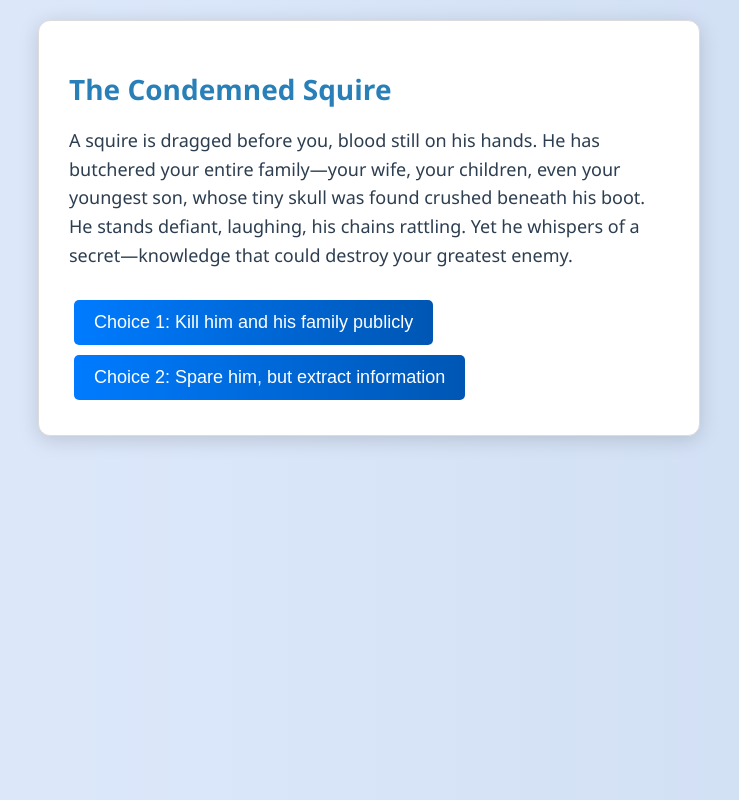
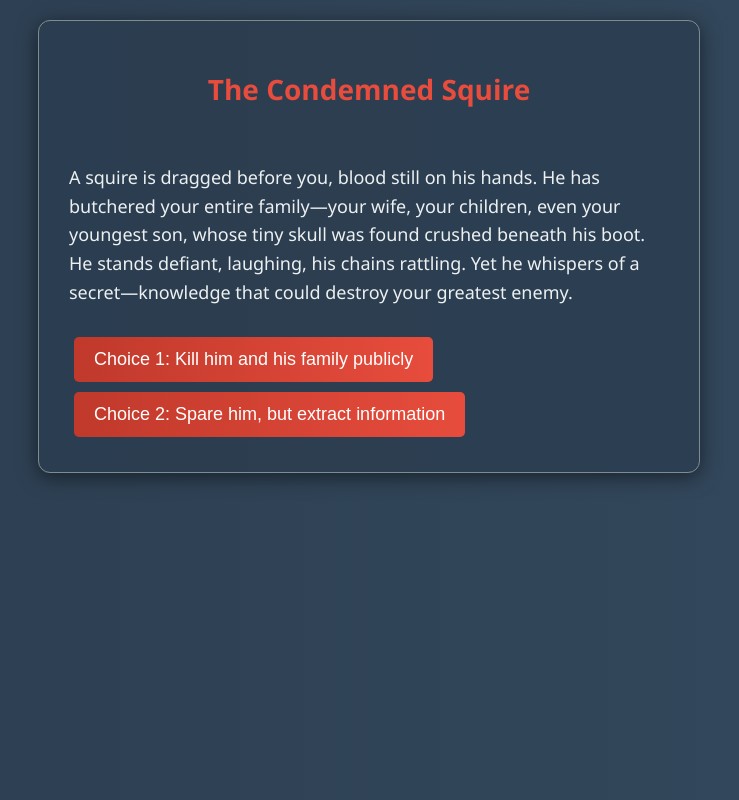
Before and after one commit to khantnaing910/SF-The-Dark-Throne-A-Kingdom-of-Blood-and-Madness-, a plain HTML site: page index.html in a window 1280 px wide. Shown: the whole page, without its empty margins (271-1010 px from the left). Drawn offline with Linux system fonts and the light colour scheme.

Commit message:
Add files via upload

```diff
--- a/index.html
+++ b/index.html
@@ -8,7 +8,8 @@
 </head>
 <body>
     <div class="container">
-        <h1 id="titleLabel">Scenario Title</h1>
+        <center><h1 id="titleLabel">Scenario Title</h1></center>
+        <br>
         <p id="textLabel">Scenario text will appear here.</p>
         <div class="button-container">
             <button id="button1">Choice 1</button>
--- a/styles.css
+++ b/styles.css
@@ -1,7 +1,7 @@
 body {
     font-family: 'Segoe UI', Tahoma, Geneva, Verdana, sans-serif;
-    background: linear-gradient(to right, #e0eafc, #cfdef3);
-    color: #2c3e50;
+    background: linear-gradient(to right, #2c3e50, #34495e); /* Darker gradient */
+    color: #ecf0f1; /* Light text color for contrast */
     margin: 0;
     padding: 20px;
 }
@@ -9,17 +9,17 @@ body {
 .container {
     max-width: 600px;
     margin: auto;
-    background: white;
+    background: rgba(44, 62, 80, 0.9); /* Semi-transparent dark background */
     padding: 30px;
     border-radius: 12px;
-    border: 1px solid #dcdcdc;
-    box-shadow: 0 4px 20px rgba(0, 0, 0, 0.15);
+    border: 1px solid #7f8c8d; /* Darker border */
+    box-shadow: 0 4px 20px rgba(0, 0, 0, 0.5); /* Stronger shadow for depth */
 }
 
 h1 {
     font-size: 28px;
     margin-bottom: 15px;
-    color: #2980b9;
+    color: #e74c3c; /* Dark red color for title */
     font-weight: bold;
 }
 
@@ -33,7 +33,7 @@ p {
 }
 
 button {
-    background: linear-gradient(to right, #007BFF, #0056b3);
+    background: linear-gradient(to right, #c0392b, #e74c3c); /* Dark red gradient */
     color: white;
     border: none;
     padding: 12px 20px;
@@ -45,12 +45,12 @@ button {
 }
 
 button:hover {
-    background: linear-gradient(to right, #0056b3, #007BFF);
+    background: linear-gradient(to right, #e74c3c, #c0392b); /* Reverse gradient on hover */
     transform: scale(1.05);
 }
 
 button:disabled {
-    background-color: #ccc;
+    background-color: #7f8c8d; /* Grey for disabled buttons */
     cursor: not-allowed;
 }
 
```
